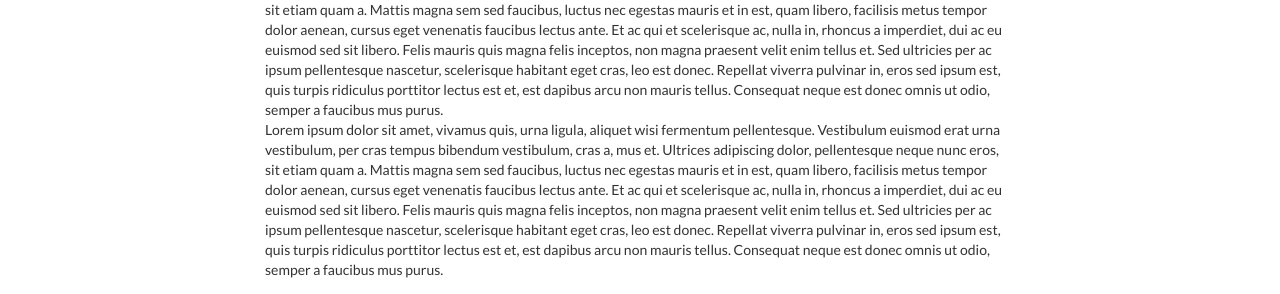
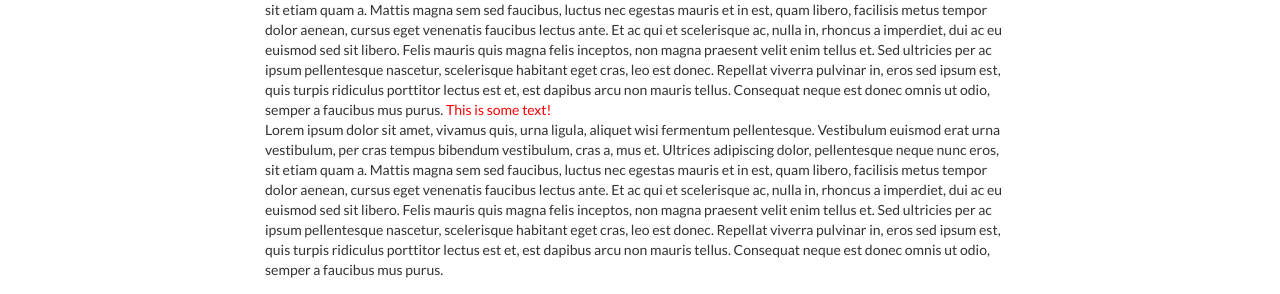
Before and after one commit to GHjiangtao2014/MySlide, a Jekyll site: the page built from _posts/2018-02-05-a-third-blog.html, in a window 1280 px wide. Shown: the part 222-516 px from the top of the page. Built offline with Jekyll 4.4.1, drawn with Linux system fonts in a browser that asks for light colours; nearby versions of some CDN libraries.

Commit message:
test
test

```diff
--- a/_posts/2018-02-05-a-third-blog.html
+++ b/_posts/2018-02-05-a-third-blog.html
@@ -16,6 +16,8 @@ Lorem ipsum dolor sit amet, vivamus quis, urna ligula, aliquet wisi fermentum pe
 </head>
 
 <body>
+<font color="red">This is some text!</font>
+
 </br>
 Lorem ipsum dolor sit amet, vivamus quis, urna ligula, aliquet wisi fermentum pellentesque.
 Vestibulum euismod erat urna vestibulum, per cras tempus bibendum vestibulum, cras a, mus et.
```
